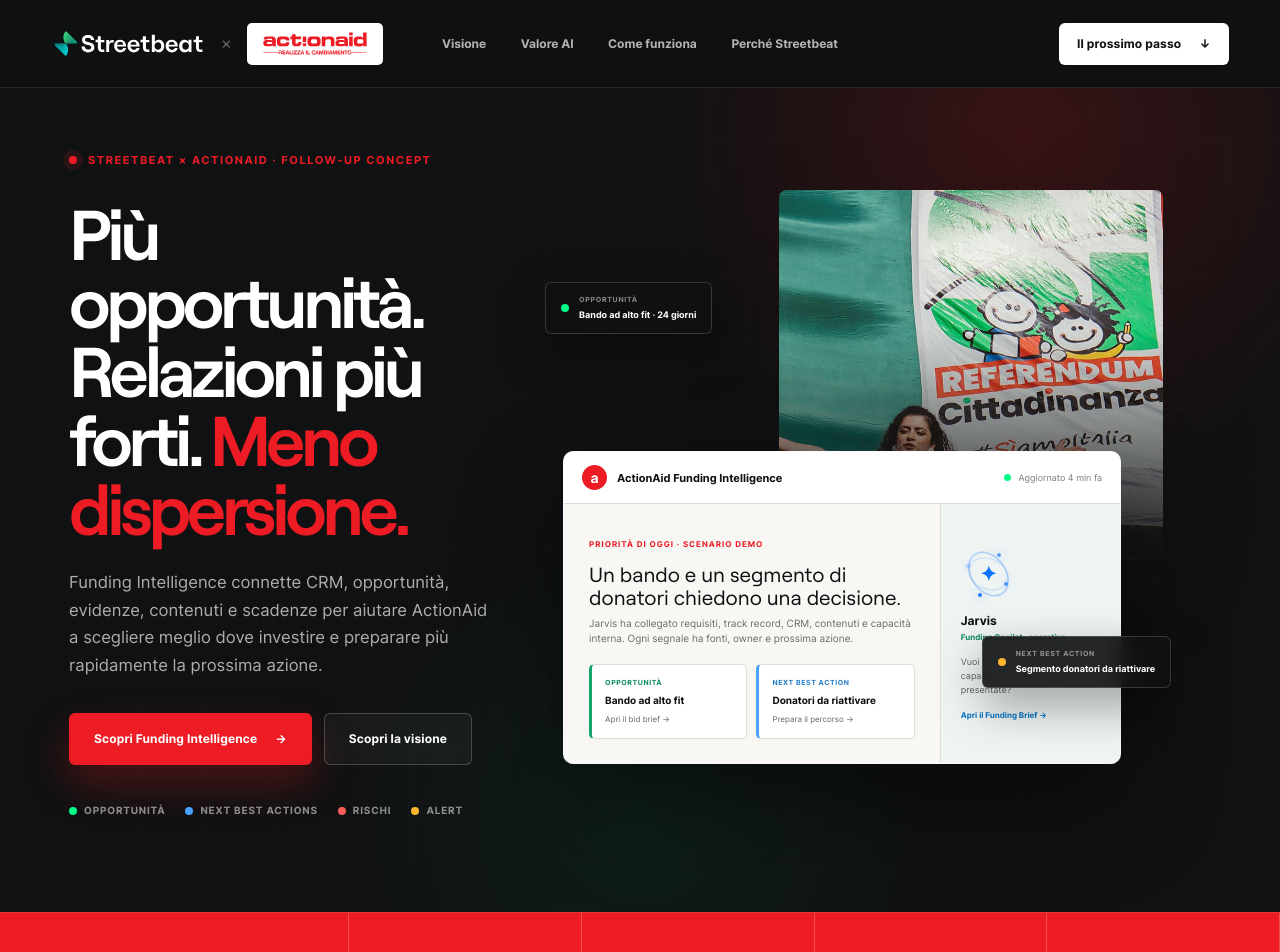
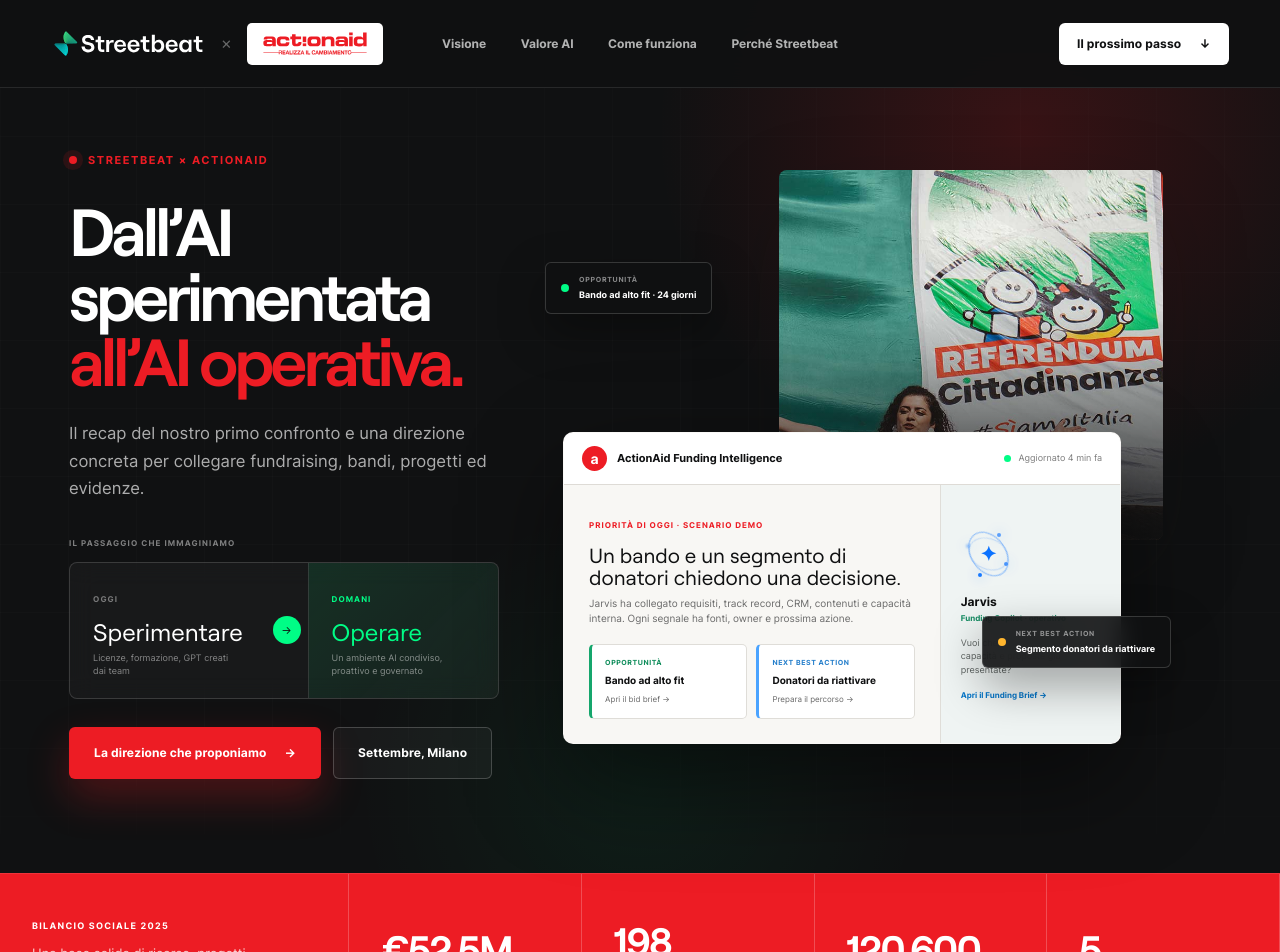
Before and after one commit to marieamadei/streetbeat-actionaid-funding-intelligence, a Next.js app: page / in a window 1280 px wide. Shown: the top 952 px of the page. Built offline with nearby package versions, Linux system fonts and the light colour scheme.

Commit message:
Clarify ActionAid follow-up hero

```diff
--- a/app/globals.css
+++ b/app/globals.css
@@ -317,7 +317,7 @@
 .hero h1 {
   max-width: 720px;
   margin: 30px 0 26px;
-  font-size: clamp(54px, 5.5vw, 92px);
+  font-size: clamp(54px, 5.2vw, 86px);
   font-weight: 600;
   letter-spacing: -0.062em;
   line-height: 0.98;
@@ -345,21 +345,78 @@
   gap: 12px;
 }
 
-.hero-proof {
-  display: flex;
-  flex-wrap: wrap;
-  gap: 20px;
-  margin-top: 38px;
-  color: rgba(255, 255, 255, 0.52);
-  font-size: 10px;
-  font-weight: 800;
-  letter-spacing: 0.08em;
-}
-
-.hero-proof span {
-  display: inline-flex;
-  align-items: center;
-  gap: 7px;
+.hero-passage {
+  max-width: 720px;
+  margin: 0 0 28px;
+}
+
+.hero-passage > span {
+  display: block;
+  margin-bottom: 13px;
+  color: rgba(255, 255, 255, .46);
+  font-size: 8px;
+  font-weight: 850;
+  letter-spacing: .14em;
+}
+
+.hero-passage-grid {
+  display: grid;
+  grid-template-columns: 1fr 42px 1fr;
+  align-items: stretch;
+  overflow: hidden;
+  border: 1px solid rgba(255, 255, 255, .15);
+  border-radius: 8px;
+  background: rgba(255, 255, 255, .035);
+  backdrop-filter: blur(12px);
+}
+
+.hero-passage-grid article {
+  min-height: 126px;
+  padding: 21px 23px;
+}
+
+.hero-passage-grid small {
+  color: rgba(255, 255, 255, .42);
+  font-size: 8px;
+  font-weight: 850;
+  letter-spacing: .13em;
+}
+
+.hero-passage-grid h3 {
+  margin: 12px 0 7px;
+  font-size: 24px;
+  line-height: 1;
+}
+
+.hero-passage-grid p {
+  margin: 0;
+  color: rgba(255, 255, 255, .48);
+  font-size: 9px;
+  line-height: 1.45;
+}
+
+.hero-passage-grid > i {
+  display: grid;
+  place-items: center;
+  align-self: center;
+  width: 28px;
+  height: 28px;
+  justify-self: center;
+  color: var(--ink);
+  border-radius: 50%;
+  font-size: 11px;
+  font-style: normal;
+  background: var(--streetbeat);
+}
+
+.hero-passage-grid .passage-tomorrow {
+  border-left: 1px solid rgba(255, 255, 255, .12);
+  background: linear-gradient(135deg, rgba(0, 253, 134, .1), rgba(0, 253, 134, .025));
+}
+
+.hero-passage-grid .passage-tomorrow small,
+.hero-passage-grid .passage-tomorrow h3 {
+  color: var(--streetbeat);
 }
 
 .dot {
@@ -1917,6 +1974,21 @@
     display: grid;
   }
 
+  .hero-passage-grid {
+    grid-template-columns: 1fr;
+  }
+
+  .hero-passage-grid > i {
+    z-index: 1;
+    margin: -14px 0;
+    rotate: 90deg;
+  }
+
+  .hero-passage-grid .passage-tomorrow {
+    border-top: 1px solid rgba(255, 255, 255, .12);
+    border-left: 0;
+  }
+
   .hero-stage {
     min-height: 640px;
   }
--- a/app/page.tsx
+++ b/app/page.tsx
@@ -100,27 +100,38 @@
       <section className="hero" id="top">
         <div className="hero-grid" />
         <div className="hero-copy">
-          <div className="eyebrow"><span /> STREETBEAT × ACTIONAID · FOLLOW-UP CONCEPT</div>
+          <div className="eyebrow"><span /> STREETBEAT × ACTIONAID</div>
           <h1>
-            Più opportunità. Relazioni più forti.
-            <em> Meno dispersione.</em>
+            Dall’AI sperimentata
+            <em> all’AI operativa.</em>
           </h1>
           <p>
-            Funding Intelligence connette CRM, opportunità, evidenze,
-            contenuti e scadenze per aiutare ActionAid a scegliere meglio dove
-            investire e preparare più rapidamente la prossima azione.
+            Il recap del nostro primo confronto e una direzione concreta per
+            collegare fundraising, bandi, progetti ed evidenze.
           </p>
+
+          <div className="hero-passage" aria-label="Il passaggio che immaginiamo">
+            <span>IL PASSAGGIO CHE IMMAGINIAMO</span>
+            <div className="hero-passage-grid">
+              <article>
+                <small>OGGI</small>
+                <h3>Sperimentare</h3>
+                <p>Licenze, formazione, GPT creati dai team</p>
+              </article>
+              <i aria-hidden="true">→</i>
+              <article className="passage-tomorrow">
+                <small>DOMANI</small>
+                <h3>Operare</h3>
+                <p>Un ambiente AI condiviso, proattivo e governato</p>
+              </article>
+            </div>
+          </div>
+
           <div className="hero-actions">
-            <a className="button button-primary" href="#valore">
-              Scopri Funding Intelligence <span aria-hidden="true">→</span>
+            <a className="button button-primary" href="#visione">
+              La direzione che proponiamo <span aria-hidden="true">→</span>
             </a>
-            <a className="button button-ghost" href="#visione">Scopri la visione</a>
-          </div>
-          <div className="hero-proof">
-            <span><i className="dot green" /> OPPORTUNITÀ</span>
-            <span><i className="dot blue" /> NEXT BEST ACTIONS</span>
-            <span><i className="dot red" /> RISCHI</span>
-            <span><i className="dot amber" /> ALERT</span>
+            <a className="button button-ghost" href="#prossimo-passo">Settembre, Milano</a>
           </div>
         </div>
 
```
Also changed, not shown: 1 other file (tests, documents, lock files or other folders).
